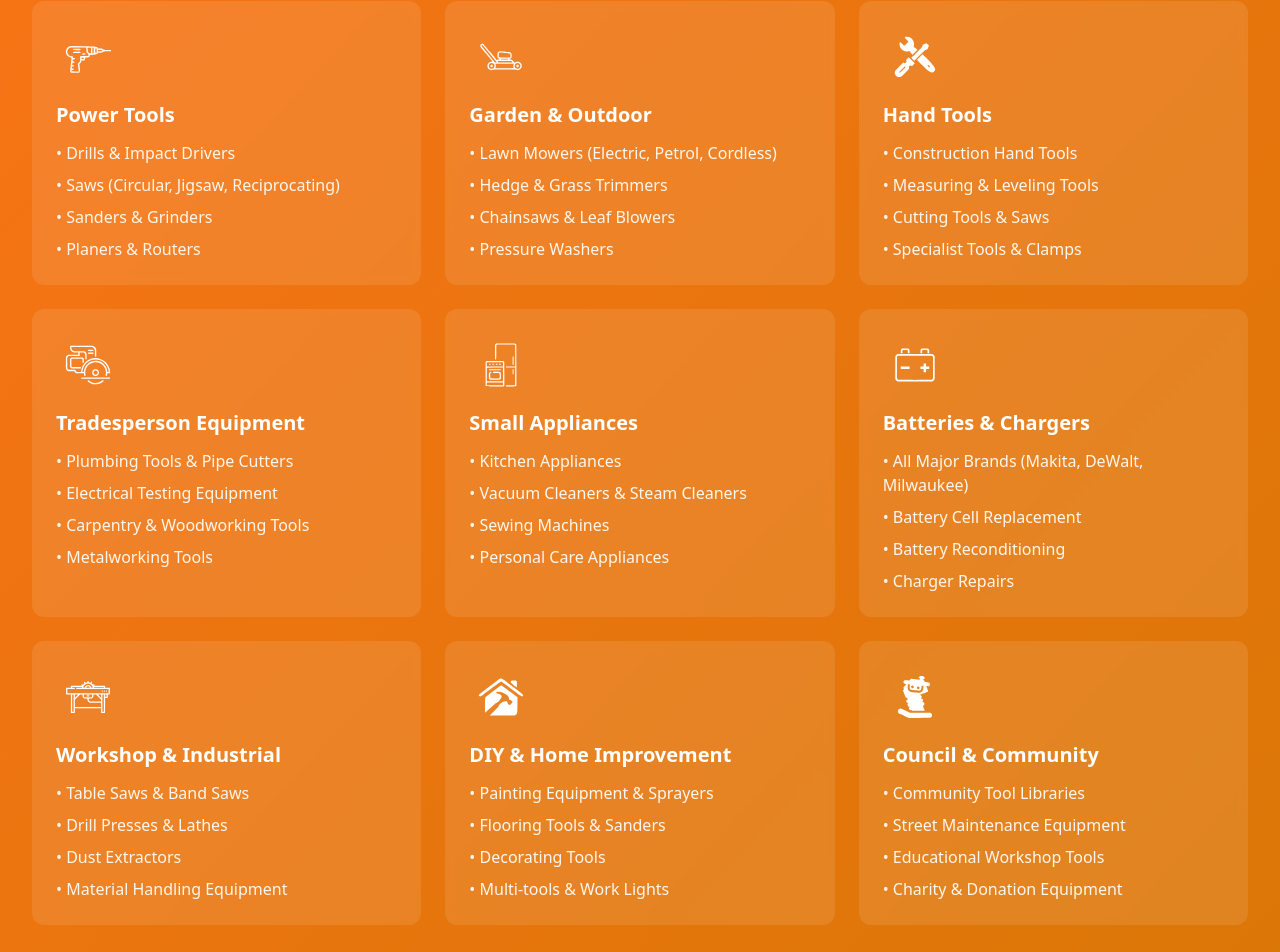
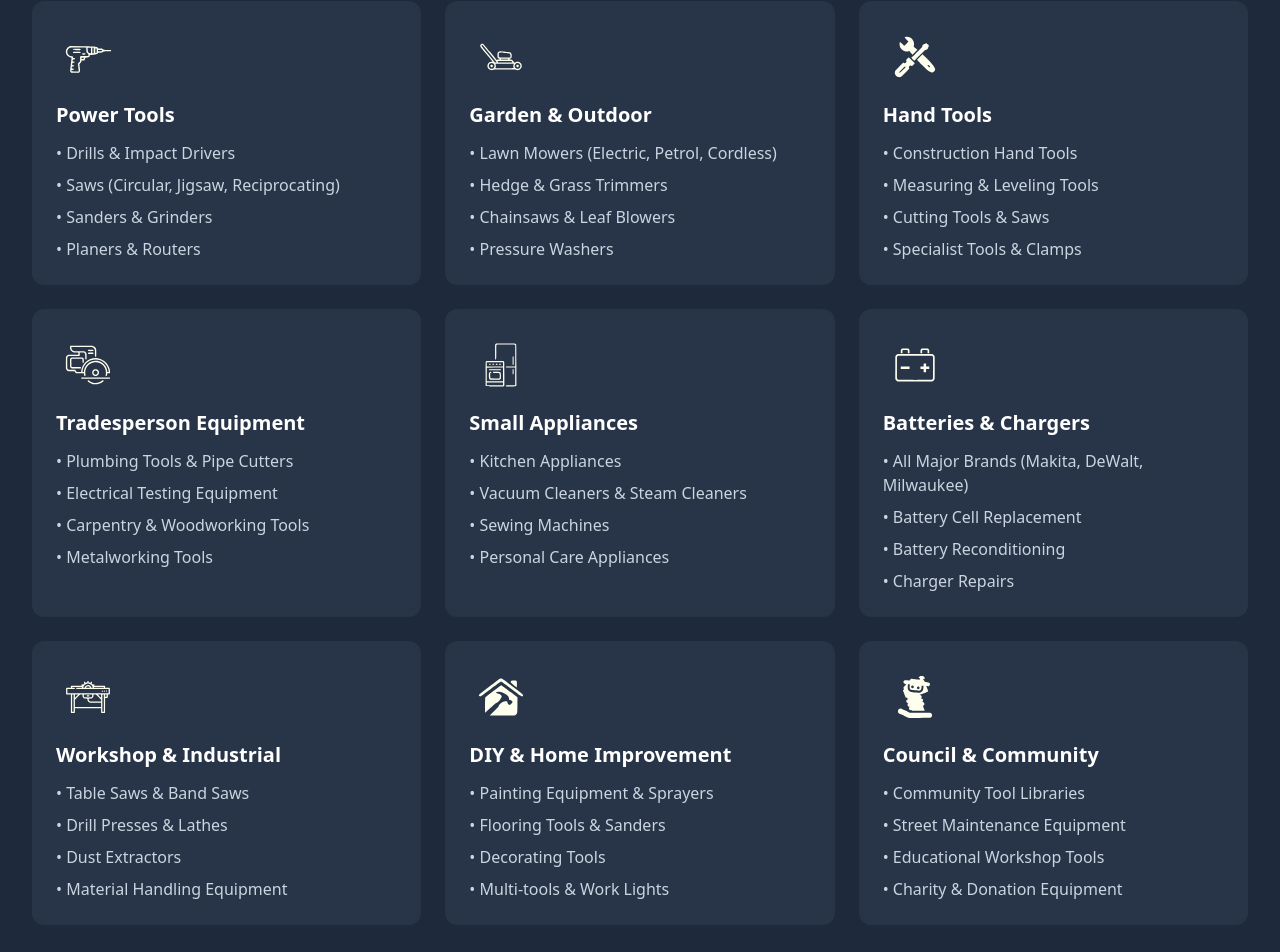
Before and after one commit to ronchimbo-star/toolserve, a React (Vite) app: page / in a window 1280 px wide. Shown: the part 1752-2704 px from the top of the page. Built offline with nearby package versions, Linux system fonts and the light colour scheme; no server answers; the database is empty.

Commit message:
Updated HomePage.tsx

```diff
--- a/src/pages/HomePage.tsx
+++ b/src/pages/HomePage.tsx
@@ -217,24 +217,24 @@ export function HomePage() {
         </div>
       </section>
 
-      <section className="py-16 bg-gradient-to-br from-orange-500 to-amber-600 text-white">
+      <section className="py-16 bg-slate-800 text-white">
         <div className="max-w-7xl mx-auto px-4 sm:px-6 lg:px-8">
           <div className="text-center mb-12">
-            <h2 className="text-3xl md:text-4xl font-bold mb-4">
+            <h2 className="text-3xl md:text-4xl font-bold mb-4 text-orange-500">
               Equipment We Repair & Service
             </h2>
-            <p className="text-xl text-orange-50 max-w-3xl mx-auto">
+            <p className="text-xl text-white max-w-3xl mx-auto">
               From power tools to garden equipment, we repair and service a comprehensive range of tools and appliances
             </p>
           </div>
 
           <div className="grid grid-cols-1 md:grid-cols-2 lg:grid-cols-3 gap-6">
-            <div className="bg-white/10 backdrop-blur-sm rounded-xl p-6 hover:bg-white/20 transition-all">
+            <div className="bg-slate-700/50 backdrop-blur-sm rounded-xl p-6 hover:bg-slate-700 transition-all">
               <div className="w-16 h-16 mb-3 flex items-center justify-center">
-                <img src="/power-tools.svg" alt="Power tools repair service icon" className="w-12 h-12" loading="lazy" width="48" height="48" />
+                <img src="/power-tools.svg" alt="Power tools repair service icon" className="w-12 h-12 brightness-0 invert sepia saturate-[500%] hue-rotate-[-15deg]" loading="lazy" width="48" height="48" />
               </div>
               <h3 className="text-xl font-bold mb-3">Power Tools</h3>
-              <ul className="space-y-2 text-orange-50">
+              <ul className="space-y-2 text-slate-300">
                 <li>• Drills & Impact Drivers</li>
                 <li>• Saws (Circular, Jigsaw, Reciprocating)</li>
                 <li>• Sanders & Grinders</li>
@@ -242,12 +242,12 @@ export function HomePage() {
               </ul>
             </div>
 
-            <div className="bg-white/10 backdrop-blur-sm rounded-xl p-6 hover:bg-white/20 transition-all">
+            <div className="bg-slate-700/50 backdrop-blur-sm rounded-xl p-6 hover:bg-slate-700 transition-all">
               <div className="w-16 h-16 mb-3 flex items-center justify-center">
-                <img src="/garden-outdoor.svg" alt="Garden and outdoor equipment repair service icon" className="w-12 h-12" loading="lazy" width="48" height="48" />
+                <img src="/garden-outdoor.svg" alt="Garden and outdoor equipment repair service icon" className="w-12 h-12 brightness-0 invert sepia saturate-[500%] hue-rotate-[-15deg]" loading="lazy" width="48" height="48" />
               </div>
               <h3 className="text-xl font-bold mb-3">Garden & Outdoor</h3>
-              <ul className="space-y-2 text-orange-50">
+              <ul className="space-y-2 text-slate-300">
                 <li>• Lawn Mowers (Electric, Petrol, Cordless)</li>
                 <li>• Hedge & Grass Trimmers</li>
                 <li>• Chainsaws & Leaf Blowers</li>
@@ -255,12 +255,12 @@ export function HomePage() {
               </ul>
             </div>
 
-            <div className="bg-white/10 backdrop-blur-sm rounded-xl p-6 hover:bg-white/20 transition-all">
+            <div className="bg-slate-700/50 backdrop-blur-sm rounded-xl p-6 hover:bg-slate-700 transition-all">
               <div className="w-16 h-16 mb-3 flex items-center justify-center">
-                <img src="/hand-tools.svg" alt="Hand tools repair service icon" className="w-12 h-12" loading="lazy" width="48" height="48" />
+                <img src="/hand-tools.svg" alt="Hand tools repair service icon" className="w-12 h-12 brightness-0 invert sepia saturate-[500%] hue-rotate-[-15deg]" loading="lazy" width="48" height="48" />
               </div>
               <h3 className="text-xl font-bold mb-3">Hand Tools</h3>
-              <ul className="space-y-2 text-orange-50">
+              <ul className="space-y-2 text-slate-300">
                 <li>• Construction Hand Tools</li>
                 <li>• Measuring & Leveling Tools</li>
                 <li>• Cutting Tools & Saws</li>
@@ -268,12 +268,12 @@ export function HomePage() {
               </ul>
             </div>
 
-            <div className="bg-white/10 backdrop-blur-sm rounded-xl p-6 hover:bg-white/20 transition-all">
+            <div className="bg-slate-700/50 backdrop-blur-sm rounded-xl p-6 hover:bg-slate-700 transition-all">
               <div className="w-16 h-16 mb-3 flex items-center justify-center">
-                <img src="/tradesperson.svg" alt="Tradesperson equipment repair service icon" className="w-12 h-12" loading="lazy" width="48" height="48" />
+                <img src="/tradesperson.svg" alt="Tradesperson equipment repair service icon" className="w-12 h-12 brightness-0 invert sepia saturate-[500%] hue-rotate-[-15deg]" loading="lazy" width="48" height="48" />
               </div>
               <h3 className="text-xl font-bold mb-3">Tradesperson Equipment</h3>
-              <ul className="space-y-2 text-orange-50">
+              <ul className="space-y-2 text-slate-300">
                 <li>• Plumbing Tools & Pipe Cutters</li>
                 <li>• Electrical Testing Equipment</li>
                 <li>• Carpentry & Woodworking Tools</li>
@@ -281,12 +281,12 @@ export function HomePage() {
               </ul>
             </div>
 
-            <div className="bg-white/10 backdrop-blur-sm rounded-xl p-6 hover:bg-white/20 transition-all">
+            <div className="bg-slate-700/50 backdrop-blur-sm rounded-xl p-6 hover:bg-slate-700 transition-all">
               <div className="w-16 h-16 mb-3 flex items-center justify-center">
-                <img src="/small_appliances.svg" alt="Small appliances repair service icon" className="w-12 h-12" loading="lazy" width="48" height="48" />
+                <img src="/small_appliances.svg" alt="Small appliances repair service icon" className="w-12 h-12 brightness-0 invert sepia saturate-[500%] hue-rotate-[-15deg]" loading="lazy" width="48" height="48" />
               </div>
               <h3 className="text-xl font-bold mb-3">Small Appliances</h3>
-              <ul className="space-y-2 text-orange-50">
+              <ul className="space-y-2 text-slate-300">
                 <li>• Kitchen Appliances</li>
                 <li>• Vacuum Cleaners & Steam Cleaners</li>
                 <li>• Sewing Machines</li>
@@ -294,12 +294,12 @@ export function HomePage() {
               </ul>
             </div>
 
-            <div className="bg-white/10 backdrop-blur-sm rounded-xl p-6 hover:bg-white/20 transition-all">
+            <div className="bg-slate-700/50 backdrop-blur-sm rounded-xl p-6 hover:bg-slate-700 transition-all">
               <div className="w-16 h-16 mb-3 flex items-center justify-center">
-                <img src="/batteries-chargers.svg" alt="Batteries and chargers repair service icon" className="w-12 h-12" loading="lazy" width="48" height="48" />
+                <img src="/batteries-chargers.svg" alt="Batteries and chargers repair service icon" className="w-12 h-12 brightness-0 invert sepia saturate-[500%] hue-rotate-[-15deg]" loading="lazy" width="48" height="48" />
               </div>
               <h3 className="text-xl font-bold mb-3">Batteries & Chargers</h3>
-              <ul className="space-y-2 text-orange-50">
+              <ul className="space-y-2 text-slate-300">
                 <li>• All Major Brands (Makita, DeWalt, Milwaukee)</li>
                 <li>• Battery Cell Replacement</li>
                 <li>• Battery Reconditioning</li>
@@ -307,12 +307,12 @@ export function HomePage() {
               </ul>
             </div>
 
-            <div className="bg-white/10 backdrop-blur-sm rounded-xl p-6 hover:bg-white/20 transition-all">
+            <div className="bg-slate-700/50 backdrop-blur-sm rounded-xl p-6 hover:bg-slate-700 transition-all">
               <div className="w-16 h-16 mb-3 flex items-center justify-center">
-                <img src="/workshop-industrial.svg" alt="Workshop and industrial equipment repair service icon" className="w-12 h-12" loading="lazy" width="48" height="48" />
+                <img src="/workshop-industrial.svg" alt="Workshop and industrial equipment repair service icon" className="w-12 h-12 brightness-0 invert sepia saturate-[500%] hue-rotate-[-15deg]" loading="lazy" width="48" height="48" />
               </div>
               <h3 className="text-xl font-bold mb-3">Workshop & Industrial</h3>
-              <ul className="space-y-2 text-orange-50">
+              <ul className="space-y-2 text-slate-300">
                 <li>• Table Saws & Band Saws</li>
                 <li>• Drill Presses & Lathes</li>
                 <li>• Dust Extractors</li>
@@ -320,12 +320,12 @@ export function HomePage() {
               </ul>
             </div>
 
-            <div className="bg-white/10 backdrop-blur-sm rounded-xl p-6 hover:bg-white/20 transition-all">
+            <div className="bg-slate-700/50 backdrop-blur-sm rounded-xl p-6 hover:bg-slate-700 transition-all">
               <div className="w-16 h-16 mb-3 flex items-center justify-center">
-                <img src="/diy-home-improvement.svg" alt="DIY and home improvement tools repair service icon" className="w-12 h-12" loading="lazy" width="48" height="48" />
+                <img src="/diy-home-improvement.svg" alt="DIY and home improvement tools repair service icon" className="w-12 h-12 brightness-0 invert sepia saturate-[500%] hue-rotate-[-15deg]" loading="lazy" width="48" height="48" />
               </div>
               <h3 className="text-xl font-bold mb-3">DIY & Home Improvement</h3>
-              <ul className="space-y-2 text-orange-50">
+              <ul className="space-y-2 text-slate-300">
                 <li>• Painting Equipment & Sprayers</li>
                 <li>• Flooring Tools & Sanders</li>
                 <li>• Decorating Tools</li>
@@ -333,12 +333,12 @@ export function HomePage() {
               </ul>
             </div>
 
-            <div className="bg-white/10 backdrop-blur-sm rounded-xl p-6 hover:bg-white/20 transition-all">
+            <div className="bg-slate-700/50 backdrop-blur-sm rounded-xl p-6 hover:bg-slate-700 transition-all">
               <div className="w-16 h-16 mb-3 flex items-center justify-center">
-                <img src="/council-community.svg" alt="Council and community services repair icon" className="w-12 h-12" loading="lazy" width="48" height="48" />
+                <img src="/council-community.svg" alt="Council and community services repair icon" className="w-12 h-12 brightness-0 invert sepia saturate-[500%] hue-rotate-[-15deg]" loading="lazy" width="48" height="48" />
               </div>
               <h3 className="text-xl font-bold mb-3">Council & Community</h3>
-              <ul className="space-y-2 text-orange-50">
+              <ul className="space-y-2 text-slate-300">
                 <li>• Community Tool Libraries</li>
                 <li>• Street Maintenance Equipment</li>
                 <li>• Educational Workshop Tools</li>
@@ -348,7 +348,7 @@ export function HomePage() {
           </div>
 
           <div className="text-center mt-12">
-            <p className="text-xl text-orange-50 mb-6">
+            <p className="text-xl text-white mb-6">
               Not sure if we can repair your equipment?
             </p>
             <Link to="/contact">
```
